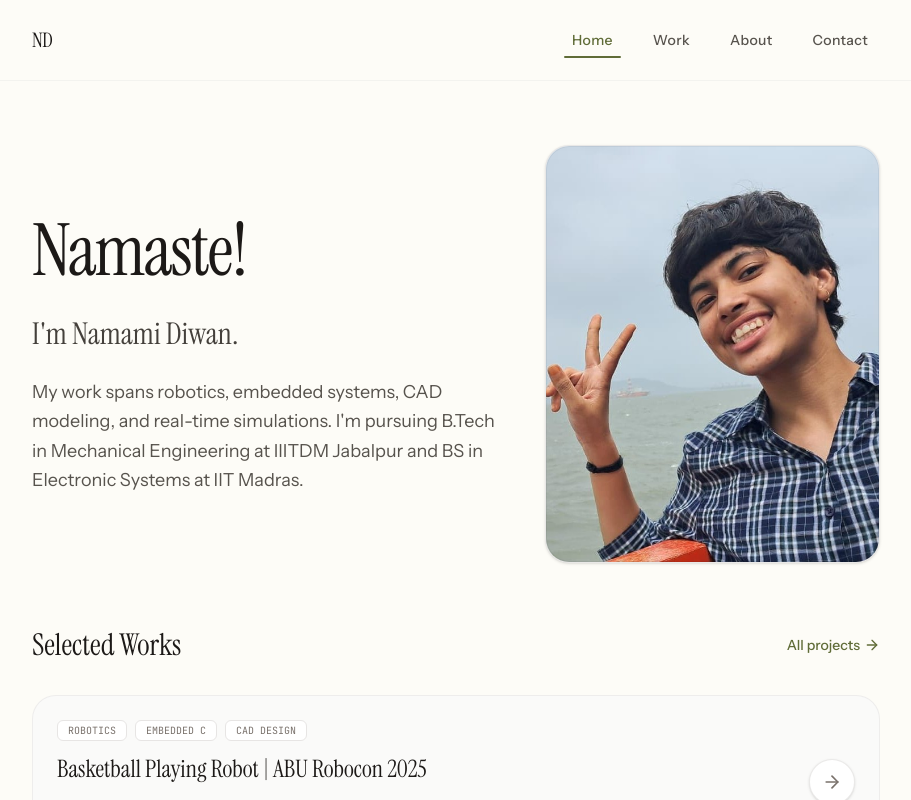
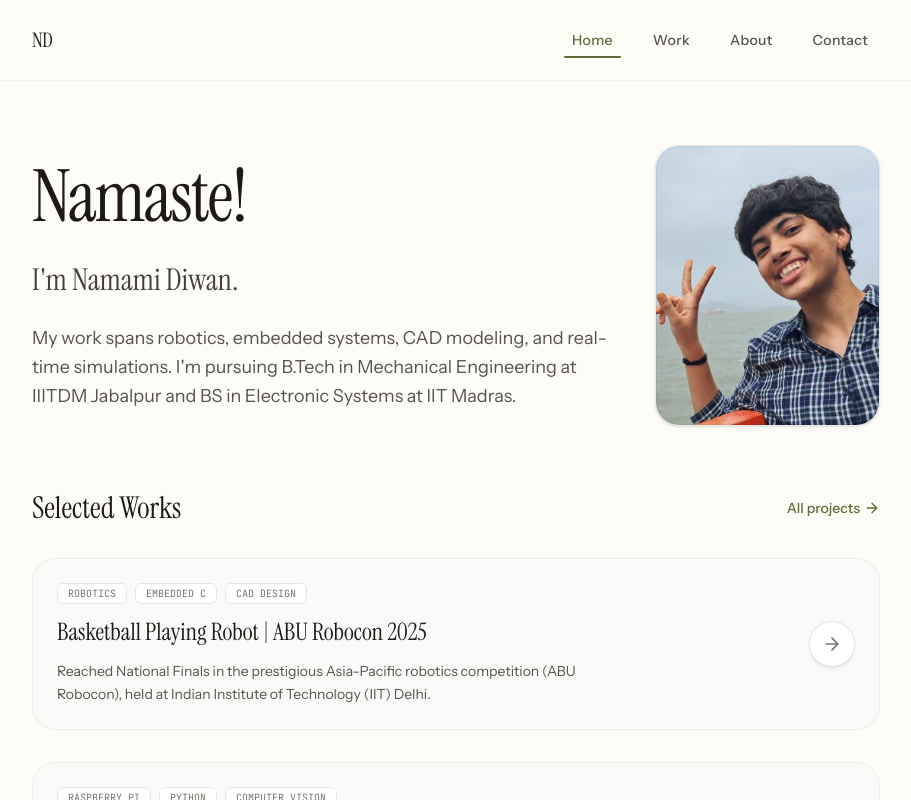
Before and after one commit to just-hoop-it/Portfolio-Namami, a React (Vite) app: page / in a window 1280 px wide. Shown: the top 800 px of the page, without its empty margins (184-1095 px from the left). Built offline with nearby package versions, Linux system fonts and the light colour scheme.

Commit message:
Edited the highlights of projects

```diff
--- a/src/components/HomeSection.tsx
+++ b/src/components/HomeSection.tsx
@@ -8,7 +8,7 @@ interface HomeSectionProps {
   onProjectClick?: (projectTitle: string) => void;
 }
 
-export default function HomeSection({ setCurrentTab }: HomeSectionProps) {
+export default function HomeSection({ setCurrentTab, onProjectClick }: HomeSectionProps) {
   const featuredProjects = projects.filter((p) => p.featured);
 
   return (
@@ -21,10 +21,10 @@ export default function HomeSection({ setCurrentTab }: HomeSectionProps) {
     >
 
       {/* Editorial Profile Header */}
-      <section className="grid grid-cols-1 md:grid-cols-12 gap-8 items-center pt-6">
+      <section className="grid grid-cols-1 md:grid-cols-24 gap-8 items-center pt-6">
 
         {/* Text content */}
-        <div className="md:col-span-7 space-y-6">
+        <div className="md:col-span-17 space-y-6">
           <h1 className="font-serif text-5xl md:text-7xl font-normal tracking-tight text-stone-900 leading-[1.05]">
             Namaste!
           </h1>
@@ -39,7 +39,7 @@ export default function HomeSection({ setCurrentTab }: HomeSectionProps) {
         </div>
 
         {/* Headshot Card */}
-        <div className="md:col-span-5">
+        <div className="md:col-span-7">
           <div className="relative overflow-hidden rounded-3xl border border-stone-200/80 bg-stone-100 shadow-sm group aspect-[4/5]">
             <img
               src={`${import.meta.env.BASE_URL}Images/Namami-Diwan.jpeg`}
@@ -52,7 +52,6 @@ export default function HomeSection({ setCurrentTab }: HomeSectionProps) {
         </div>
 
       </section>
-
 
       {/* Featured Projects List */}
       <section className="space-y-8">
@@ -114,3 +113,66 @@ export default function HomeSection({ setCurrentTab }: HomeSectionProps) {
     </motion.div>
   );
 }
+
+
+
+      {/* Featured Projects List
+      <section className="space-y-8">
+        <div className="flex items-center justify-between">
+          <h2 className="font-serif text-3xl font-normal text-stone-900">
+            Selected Works
+          </h2>
+          <button
+            onClick={() => setCurrentTab('work')}
+            className="group flex items-center gap-1 text-sm font-medium text-[#606C38] hover:text-stone-900 transition-colors"
+            id="all-works-btn"
+          >
+            All projects <ArrowRight className="w-4 h-4 transition-transform group-hover:translate-x-1" />
+          </button>
+        </div>
+
+        <div className="grid grid-cols-1 gap-8">
+          {featuredProjects.map((project, idx) => (
+            <motion.div
+              key={idx}
+              whileHover={{ y: -3 }}
+              className="p-6 bg-stone-50 hover:bg-stone-100/50 border border-stone-200/60 rounded-3xl transition-all group flex flex-col md:flex-row justify-between items-start md:items-center gap-6"
+            >
+              <div className="space-y-3 max-w-xl">
+                <div className="flex flex-wrap gap-2">
+                  {project.tags.slice(0, 3).map((tag, tIdx) => (
+                    <span
+                      key={tIdx}
+                      className="px-2.5 py-0.5 bg-white border border-stone-200 text-stone-500 font-mono text-[10px] uppercase rounded-md"
+                    >
+                      {tag}
+                    </span>
+                  ))}
+                </div>
+                <h3
+                  onClick={() => onProjectClick ? onProjectClick(project.title) : setCurrentTab('work')}
+                  className="font-serif text-2xl font-medium text-stone-900 group-hover:text-[#606C38] transition-colors cursor-pointer"
+                >
+                  {project.title}
+                </h3>
+                <p className="text-sm text-stone-600 leading-relaxed line-clamp-2">
+                  {project.description[0]}
+                </p>
+              </div>
+
+              <button
+                onClick={() => onProjectClick ? onProjectClick(project.title) : setCurrentTab('work')}
+                className="p-3 bg-white rounded-full border border-stone-200/80 text-stone-500 group-hover:text-white group-hover:bg-[#606C38] group-hover:border-[#606C38] transition-all self-end md:self-auto shadow-sm cursor-pointer"
+                aria-label={`View ${project.title}`}
+                id={`featured-view-${idx}`}
+              >
+                <ArrowRight className="w-5 h-5" />
+              </button>
+            </motion.div>
+          ))}
+        </div>
+      </section>
+
+    </motion.div>
+  );
+}*/}
--- a/src/components/WorkSection.tsx
+++ b/src/components/WorkSection.tsx
@@ -195,13 +195,13 @@ export default function WorkSection({ targetProjectTitle, clearTargetProject }:
                     className="inline-flex items-center gap-1.5 text-xs font-mono text-[#606C38] hover:text-stone-900 hover:underline transition-colors"
                     id={`link-${idx}-${lIdx}`}
                   >
-                    {/*<ExternalLink className="w-3.5 h-3.5" />
+                    <ExternalLink className="w-3.5 h-3.5" />
                     <span>{link.label}</span>
                     {link.url === '#' && (
                       <span className="text-[9px] px-1 py-0.2 bg-[#FEFAE0] text-[#606C38] rounded border border-[#FEFAE0] font-sans">
                         Placeholder
                       </span>
-                    )}*/}
+                    )}
                   </a>
                 ))}
               </div>
```
